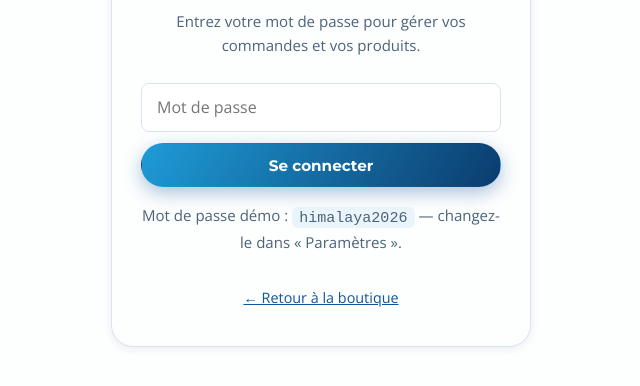
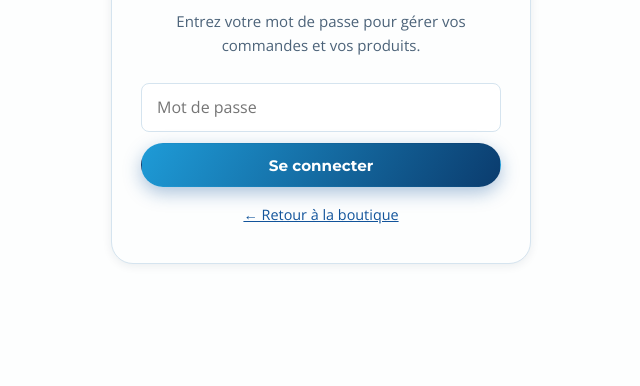
Before and after one commit to Wilfried-Neo/HIMALAYA-2.0, a plain HTML site: page admin.html in a window 1280 px wide. Shown: the part 232-618 px from the top of the page, without its empty margins (319-959 px from the left). Drawn offline with nearby package versions, Linux system fonts and the light colour scheme.

Commit message:
Mise à jour du site HIMALAYA

```diff
--- a/assets/css/style.css
+++ b/assets/css/style.css
@@ -1,16 +1,9 @@
-/* ============================================================
-   HIMALAYA — Eau Minérale Naturelle
-   style.css — identité : bleu source (décliné du logo)
-   Palette : navy profond / azur / glace, dérivée des visuels
-   de la marque (logo, bannière, étiquettes).
-   ============================================================ */
 
-/* ---------- Tokens ---------- */
 :root {
   --navy-950: #07223c;
-  --navy-800: #0b3c6e;   /* bleu marine du logo */
+  --navy-800: #0b3c6e;
   --navy-600: #12549b;
-  --azure-500: #1e9bd7;  /* goutte azur */
+  --azure-500: #1e9bd7;
   --azure-300: #6cc0e8;
   --ice-100: #e9f4fb;
   --mist-50: #f5fafd;
@@ -83,7 +76,6 @@ a { color: var(--navy-600); }
   html { scroll-behavior: auto; }
 }
 
-/* ---------- Boutons ---------- */
 .btn {
   display: inline-flex;
   align-items: center;
@@ -138,7 +130,6 @@ a { color: var(--navy-600); }
 
 .btn-sm { min-height: 36px; padding: .4rem 1rem; font-size: .85rem; }
 
-/* ---------- En-tête ---------- */
 .site-header {
   position: sticky;
   top: 0;
@@ -242,7 +233,6 @@ a { color: var(--navy-600); }
 .burger[aria-expanded="true"] span:nth-child(2) { opacity: 0; }
 .burger[aria-expanded="true"] span:nth-child(3) { transform: translateY(-7px) rotate(-45deg); }
 
-/* Menu mobile */
 #mobile-menu {
   position: fixed;
   inset: var(--header-h) 0 0 0;
@@ -267,7 +257,6 @@ a { color: var(--navy-600); }
   border-bottom: 1px solid rgba(255, 255, 255, .18);
 }
 
-/* ---------- Hero ---------- */
 .hero {
   position: relative;
   min-height: min(78vh, 640px);
@@ -315,7 +304,6 @@ a { color: var(--navy-600); }
 .hero .btn-ghost { border-color: #fff; color: #fff; }
 .hero .btn-ghost:hover { background: rgba(255, 255, 255, .14); }
 
-/* ---------- Bandeau confiance ---------- */
 .trust-bar {
   background: var(--navy-950);
   color: #dcecF8;
@@ -338,7 +326,6 @@ a { color: var(--navy-600); }
 }
 .trust-item svg { width: 24px; height: 24px; flex: none; color: var(--azure-300); }
 
-/* ---------- Sections ---------- */
 .section { max-width: 76rem; margin: 0 auto; padding: 3.4rem 1rem 2.6rem; }
 
 .section-head { margin-bottom: 1.8rem; }
@@ -361,7 +348,6 @@ hr.dotted {
   margin: 0 auto;
 }
 
-/* ---------- Produits ---------- */
 #product-grid {
   display: grid;
   grid-template-columns: 1fr;
@@ -435,7 +421,6 @@ hr.dotted {
   color: var(--navy-800);
 }
 
-/* ---------- Services ---------- */
 .services-grid {
   display: grid;
   grid-template-columns: 1fr;
@@ -455,7 +440,6 @@ hr.dotted {
 }
 .service-card p { color: var(--muted); font-size: .94rem; margin: 0; }
 
-/* ---------- Suivi ---------- */
 .track-wrap {
   background: var(--ice-100);
   border-radius: var(--radius-l);
@@ -496,7 +480,6 @@ hr.dotted {
 .st-ok { background: #e2f3e9; color: var(--ok); }
 .st-danger { background: #fbeae8; color: var(--danger); }
 
-/* ---------- Contact ---------- */
 .contact-grid {
   display: grid;
   grid-template-columns: 1fr;
@@ -519,7 +502,6 @@ hr.dotted {
 .contact-card strong { display: block; font-family: var(--font-display); color: var(--navy-950); }
 .contact-card small { color: var(--muted); }
 
-/* ---------- Pied de page ---------- */
 .site-footer {
   background: var(--navy-950);
   color: #bcd6e8;
@@ -546,11 +528,7 @@ hr.dotted {
   color: #8fb2cb;
 }
 
-/* ============================================================
-   PARTIE 2 — Panier, commande, admin, responsive
-   ============================================================ */
-
-/* ---------- Panier (tiroir) ---------- */
+/* ---------- Panier ---------- */
 #cart-backdrop {
   position: fixed;
   inset: 0;
@@ -661,7 +639,6 @@ hr.dotted {
 }
 #checkout-btn { width: 100%; }
 
-/* ---------- Modale commande ---------- */
 #checkout-modal {
   position: fixed;
   inset: 0;
@@ -748,7 +725,6 @@ hr.dotted {
 }
 .mode-icon svg { width: 24px; height: 24px; }
 
-/* Formulaires */
 #ck-form label, .settings-form label, #product-form label {
   display: block;
   font-family: var(--font-display);
@@ -832,7 +808,6 @@ hr.dotted {
   margin-top: 1.4rem;
 }
 
-/* Paiement */
 .pay-options { display: grid; grid-template-columns: 1fr; gap: .8rem; margin: 1.2rem 0; }
 .pay-card {
   display: block;
@@ -855,7 +830,7 @@ hr.dotted {
 }
 .pay-disabled { opacity: .55; cursor: not-allowed; }
 
-/* Confirmation */
+
 .confirm { text-align: center; }
 .confirm-check { width: 76px; margin: .5rem auto 1rem; }
 .confirm-check svg {
@@ -872,7 +847,6 @@ hr.dotted {
 .confirm .ck-recap { text-align: left; }
 .confirm .btn-wa, .confirm .btn-ghost { width: 100%; margin-top: .5rem; }
 
-/* ---------- Toast ---------- */
 #toast {
   position: fixed;
   left: 50%;
@@ -909,9 +883,6 @@ hr.dotted {
   .confirm-check svg { animation: none; stroke-dashoffset: 0; }
 }
 
-/* ============================================================
-   ADMIN
-   ============================================================ */
 .gate {
   max-width: 420px;
   margin: 8vh auto;
@@ -1109,9 +1080,6 @@ hr.dotted {
 .modal-close:hover { background: var(--ice-100); }
 .modal .btn-wa { margin-top: 1rem; }
 
-/* ============================================================
-   RESPONSIVE — mobile d'abord, couches desktop au-dessus
-   ============================================================ */
 @media (min-width: 640px) {
   .brand span { display: inline; }
   .field-row { grid-template-columns: 1fr 1fr; }
--- a/assets/js/admin.js
+++ b/assets/js/admin.js
@@ -1,9 +1,3 @@
-
-/* ============================================================
-   HIMALAYA — admin.js : espace d'administration
-   Commandes · Produits · Zones · Paramètres
-   ============================================================ */
-
 (() => {
   const $ = (sel, root = document) => root.querySelector(sel);
   const $$ = (sel, root = document) => [...root.querySelectorAll(sel)];
@@ -11,7 +5,6 @@
   const AUTH_KEY = 'himalaya_admin_auth';
   const isAuth = () => sessionStorage.getItem(AUTH_KEY) === '1';
 
-  /* ================= AUTH ================= */
   function renderGate() {
     $('#admin-root').innerHTML = `
       <div class="gate">
@@ -22,7 +15,6 @@
           <input type="password" id="gate-pass" placeholder="Mot de passe" autocomplete="current-password">
           <button class="btn btn-primary" type="submit">Se connecter</button>
         </form>
-        <p class="gate-hint">Mot de passe démo : <code>himalaya2026</code> — changez-le dans « Paramètres ».</p>
         <a class="back-link" href="index.html">← Retour à la boutique</a>
       </div>`;
     $('#gate-form').addEventListener('submit', e => {
@@ -38,7 +30,6 @@
     });
   }
 
-  /* ================= APP ================= */
   let tab = 'orders';
 
   function renderApp() {
@@ -175,7 +166,6 @@
     modal.addEventListener('click', e => { if (e.target === modal) modal.hidden = true; });
   }
 
-  /* ---------------- Produits ---------------- */
   function renderProducts() {
     const prods = HLY.getProducts();
     $('#admin-main').innerHTML = `
@@ -268,7 +258,6 @@
     });
   }
 
-  /* ---------------- Zones de livraison ---------------- */
   function renderZones() {
     const s = HLY.getSettings();
     $('#admin-main').innerHTML = `
@@ -318,7 +307,6 @@
     });
   }
 
-  /* ---------------- Paramètres ---------------- */
   function renderSettings() {
     const s = HLY.getSettings();
     $('#admin-main').innerHTML = `
--- a/assets/js/store.js
+++ b/assets/js/store.js
@@ -1,10 +1,3 @@
-/* ============================================================
-   HIMALAYA — Eau Minérale Naturelle
-   store.js : logique partagée (données, stockage, commandes)
-   Site statique : les données sont stockées dans le navigateur
-   (localStorage) — voir README.md
-   ============================================================ */
-
 const HLY = (() => {
 
   const KEYS = {
@@ -14,11 +7,11 @@ const HLY = (() => {
     settings: 'himalaya_settings_v1',
   };
 
-  /* ---------- Produits par défaut (votre catalogue actuel) ---------- */
+  /* ---------- Mon catalogue ---------- */
   const DEFAULT_PRODUCTS = [
     {
       id: 'p50cl', name: "Bouteille 50cl", format: "50 cl",
-      price: 200, stock: 50, available: true,
+      price: 100, stock: 50, available: true,
       img: 'images/bouteille-50cl.jpg',
       desc: "Format individuel, idéal pour les déplacements."
     },
@@ -60,7 +53,7 @@ const HLY = (() => {
     ],
   };
 
-  /* ---------- Petits utilitaires ---------- */
+
   const read = (key, fallback) => {
     try {
       const raw = localStorage.getItem(key);
@@ -82,7 +75,6 @@ const HLY = (() => {
     return 'HLY-' + n;
   };
 
-  /* ---------- API publique ---------- */
   return {
     KEYS, DEFAULT_PRODUCTS, DEFAULT_SETTINGS, fmt, esc, todayStr, newOrderId,
 
@@ -122,15 +114,14 @@ const HLY = (() => {
     },
     clearCart() { this.saveCart([]); },
 
-    /* Crée une commande, décrémente le stock, retourne la commande */
     placeOrder({ customer, mode, payment, items, deliveryFee }) {
       const prods = this.getProducts();
       const order = {
         id: this.newOrderId(),
         createdAt: new Date().toISOString(),
         status: 'attente',
-        mode,                        // 'livraison' | 'retrait'
-        payment,                     // 'especes' | 'mobile'
+        mode,
+        payment,
         customer,
         deliveryFee: mode === 'livraison' ? (deliveryFee || 0) : 0,
         items: items.map(i => {
@@ -157,7 +148,6 @@ const HLY = (() => {
     setOrderStatus(id, status) {
       const orders = this.getOrders().map(o => o.id === id ? { ...o, status } : o);
       this.saveOrders(orders);
-      // annulation → remettre le stock
       if (status === 'annulee') this.restoreStock(id);
     },
 
@@ -182,7 +172,6 @@ const HLY = (() => {
 
     SLOTS: ['09h – 12h', '12h – 15h', '15h – 18h', '18h – 20h'],
 
-    /* Résumé texte d'une commande (pour WhatsApp) */
     orderSummary(order) {
       const s = this.getSettings();
       const lines = order.items.map(i => `• ${i.qty} × ${i.name} — ${this.fmt(i.price * i.qty)}`);
```
Also changed, not shown: assets/js/app.js (+3 -6 lines), index.html (+0 -10 lines).
